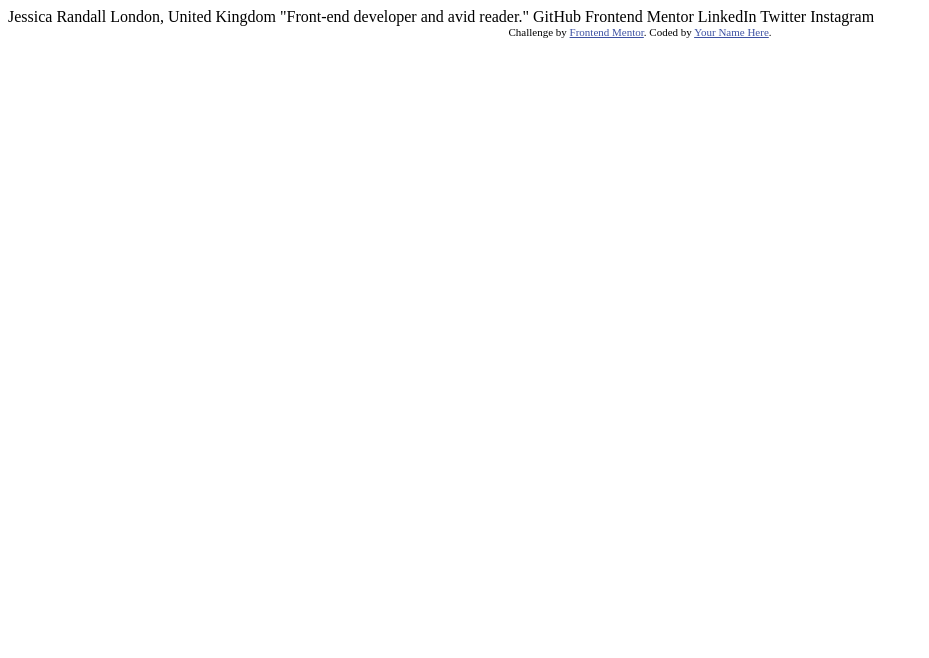
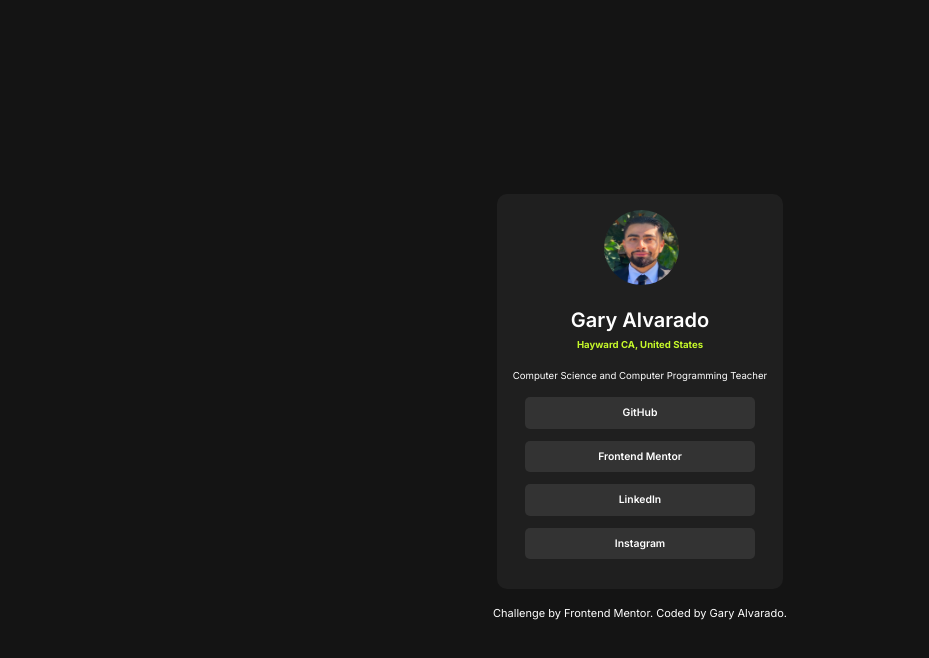
Before and after one commit to Denilson15/socialLinks, a plain HTML site: page docs/index.html in a window 1280 px wide. Shown: the whole page, without its empty margins (0-929 px from the left). Drawn offline with Linux system fonts and the light colour scheme.

Commit message:
added headshot and updated css file

```diff
--- a/docs/index.html
+++ b/docs/index.html
@@ -5,30 +5,32 @@
   <meta name="viewport" content="width=device-width, initial-scale=1.0"> <!-- displays site properly based on user's device -->
 
   <link rel="icon" type="image/png" sizes="32x32" href="./assets/images/favicon-32x32.png">
+  <link rel="stylesheet" href="styles.css">
+
+  <link rel="preconnect" href="https://fonts.googleapis.com">
+  <link rel="preconnect" href="https://fonts.gstatic.com" crossorigin>
+  <link href="https://fonts.googleapis.com/css2?family=Inter:ital,opsz,wght@0,14..32,100..900;1,14..32,100..900&display=swap" rel="stylesheet">
 
   <title>Frontend Mentor | Social links profile</title>
 
-  <!-- Feel free to remove these styles or customise in your own stylesheet 👍 -->
-  <style>
-    .attribution { font-size: 11px; text-align: center; }
-    .attribution a { color: hsl(228, 45%, 44%); }
-  </style>
 </head>
 <body>
-
-  Jessica Randall
-  London, United Kingdom
-  "Front-end developer and avid reader."
-
-  GitHub
-  Frontend Mentor
-  LinkedIn
-  Twitter
-  Instagram
-
-  <div class="attribution">
+  <main>
+    <img src="headshot.jpg" alt="">
+    <p class="dev">Gary Alvarado</p>
+    <p class="location">Hayward CA, United States</p>
+    <p class="role">Computer Science and Computer Programming Teacher</p>
+    <ul>
+      <a href="https://github.com/Denilson15"><li>GitHub</li></a>
+      <a href="https://www.frontendmentor.io/profile/Denilson15"><li>Frontend Mentor</li></a>
+      <a href="www.linkedin.com/in/gary-alvarado-858467290"><li>LinkedIn</li></a>
+      <a href="https://www.instagram.com/deniil.son/"><li>Instagram</li></a>
+    </ul>
+  </main>
+  <footer class="attribution">
     Challenge by <a href="https://www.frontendmentor.io?ref=challenge" target="_blank">Frontend Mentor</a>.
-    Coded by <a href="#">Your Name Here</a>.
+    Coded by <a href="#">Gary Alvarado</a>.
+  </footer>
   </div>
 </body>
 </html>
--- /dev/null
+++ b/docs/styles.css
@@ -0,0 +1,140 @@
+.attribution { font-size: 11px; text-align: center; }
+.attribution a { color: hsl(228, 45%, 44%); }
+
+@import url('https://fonts.googleapis.com/css2?family=Inter:ital,opsz,wght@0,14..32,100..900;1,14..32,100..900&display=swap');
+
+/* Box sizing rules */
+*,
+*::before,
+*::after {
+    box-sizing: border-box;
+}
+
+/* Prevent font size inflation */
+html {
+    -moz-text-size-adjust: none;
+    -webkit-text-size-adjust: none;
+    text-size-adjust: none;
+}
+
+/* Remove default margin in favour of better control in authored CSS */
+body, h1, h2, h3, h4, p,
+figure, blockquote, dl, dd {
+    margin-block-end: 0;
+}
+
+/* Remove list styles on ul, ol elements with a list role, which suggests default styling will be removed */
+ul[role='list'],
+ol[role='list'] {
+    list-style: none;
+}
+
+/* Set core body defaults */
+body {
+    min-height: 100vh;
+    line-height: 1.5;
+}
+
+/* Set shorter line heights on headings and interactive elements */
+h1, h2, h3, h4,
+button, input, label {
+    line-height: 1.1;
+}
+
+/* Balance text wrapping on headings */
+h1, h2,
+h3, h4 {
+    text-wrap: balance;
+}
+
+/* A elements that don't have a class get default styles */
+a:not([class]) {
+    text-decoration-skip-ink: auto;
+    color: currentColor;
+}
+
+/* Make images easier to work with */
+img,
+picture {
+    max-width: 100%;
+    display: block;
+}
+
+/* Inherit fonts for inputs and buttons */
+input, button,
+textarea, select {
+    font-family: inherit;
+    font-size: inherit;
+}
+
+/* Make sure textareas without a rows attribute are not tiny */
+textarea:not([rows]) {
+    min-height: 10em;
+}
+
+/* Anything that has been anchored to should have extra scroll margin */
+:target {
+    scroll-margin-block: 5ex;
+}
+
+body{
+    background-color: hsl(0, 0%, 8%);
+    color: hsl(0, 0%, 100%);
+    display: flex;
+    flex-direction: column;
+    justify-content: center;
+    align-items: center;
+    gap: 1rem;
+    font-family: "Inter", serif;
+}
+main{
+    background-color: hsl(0, 0%, 12%);
+    border-radius: 10px;
+    padding: 1.5rem;
+    text-align: center;
+    padding: 1rem;
+    font-size: 0.875rem;
+}
+p{
+    font-size: 0.6rem;
+}
+
+.location{
+    color:hsl(75, 94%, 57%);
+    font-weight: 700;
+    margin-top: 0.2rem;
+    margin-bottom: 1rem;
+}
+.dev{
+    font-weight: 600;
+    font-size: 1.25rem;
+}
+
+img{
+    height: 75px;
+    width: 75px;
+    border-radius: 50%;
+    margin-left: 5.675rem;
+
+}
+ul{
+    list-style: none;
+    padding-left: 0rem;
+    font-weight: 600;
+}
+li{
+    background-color: hsl(0, 0%, 20%);
+    padding: 0.5rem;
+    margin: 0.75rem;
+    border-radius: 5px;
+    font-size: 0.65rem;
+}
+
+a{
+    text-decoration: none;
+}
+
+li:hover{
+    background-color: hsl(75, 94%, 57%);
+    color: black;
+}
```
Also changed, not shown: docs/assets/images/avatar-jessica.jpeg (deleted), docs/headshot.jpg (added).
